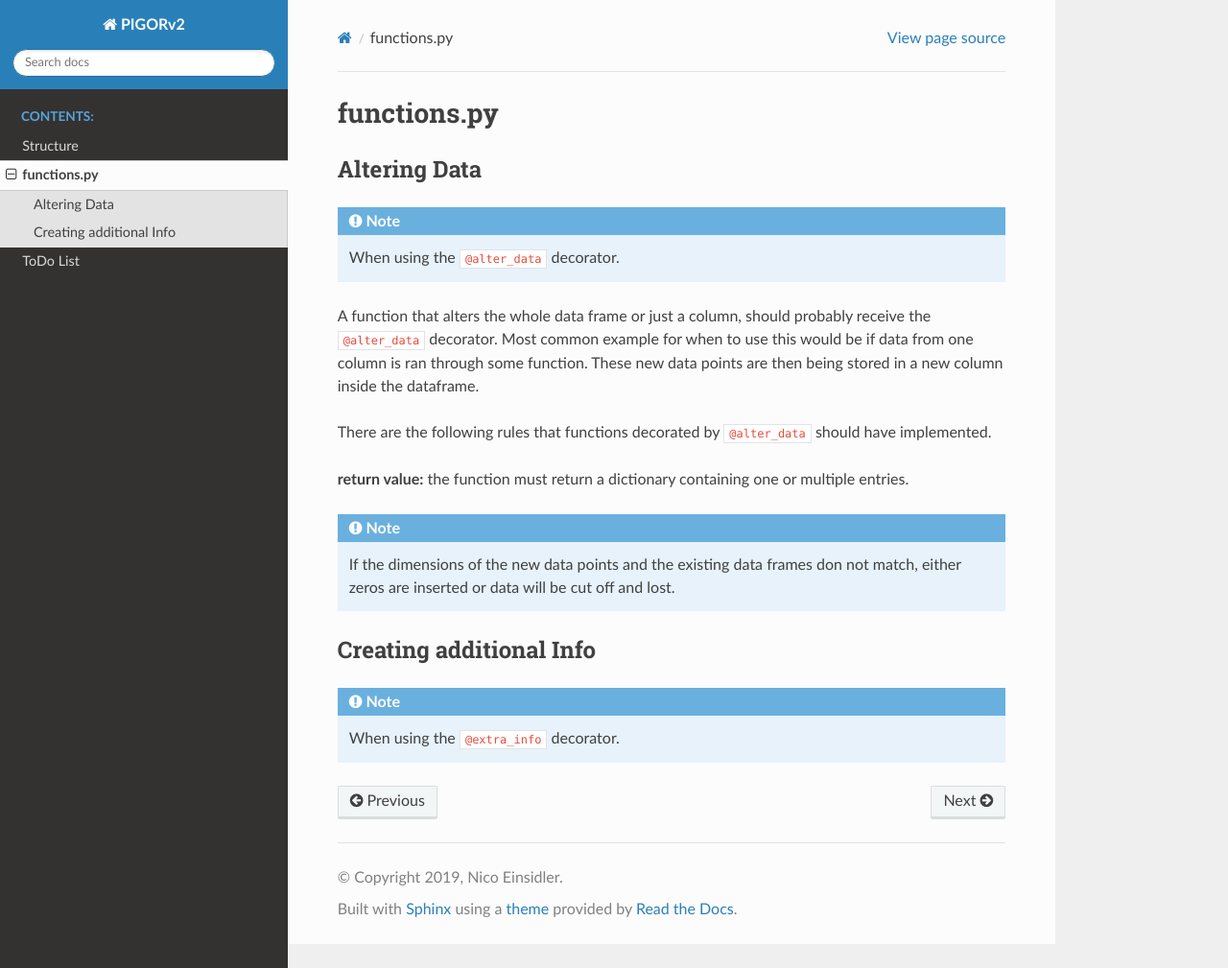
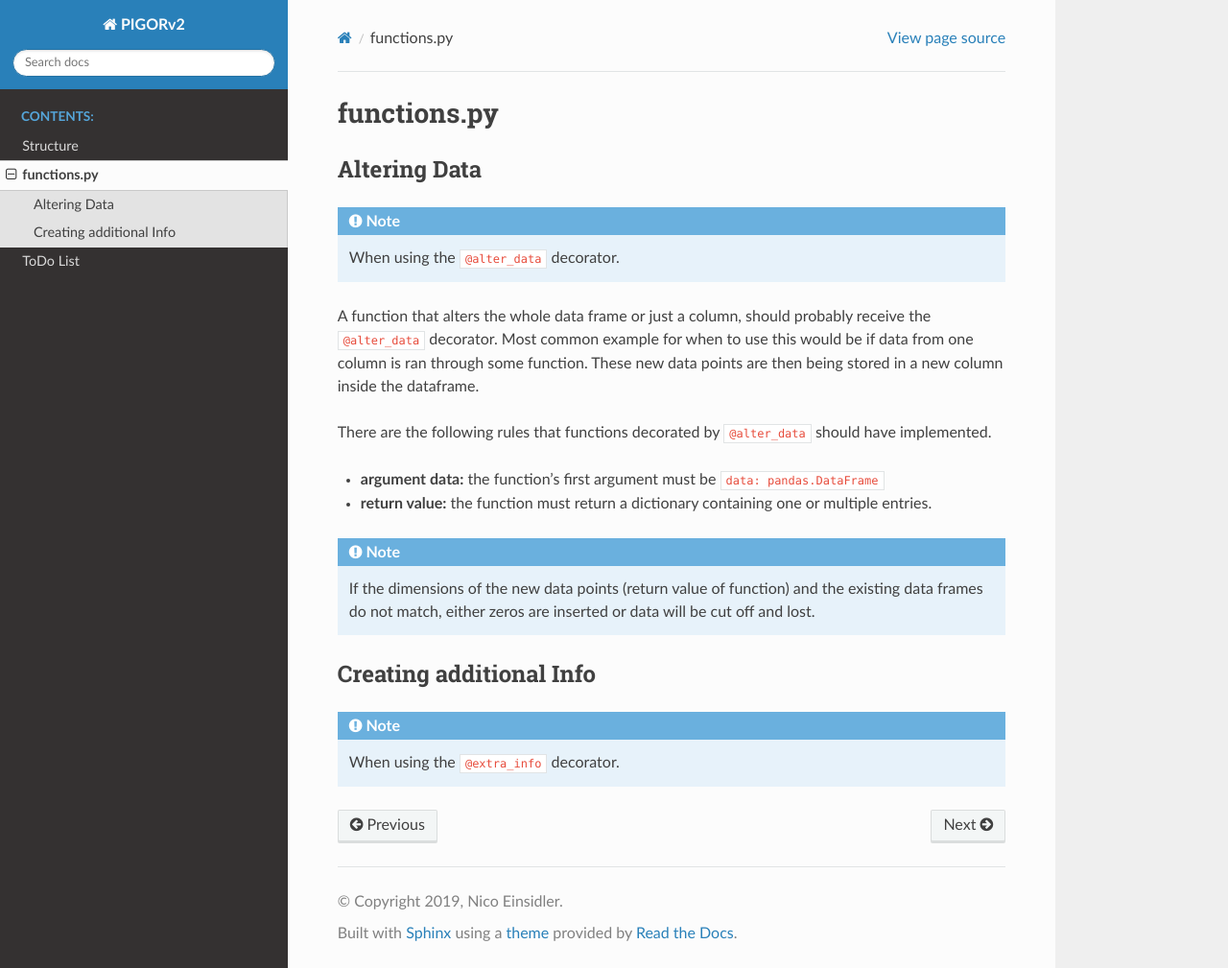
Before and after one commit to nicoeinsidler/pigor2, a Sphinx documentation site: the page built from docs/functions-py.rst, in a window 1280 px wide and 1009 px high. Shown: the whole window at 96% size. Built offline with Sphinx 7.4.7 and the Read the Docs theme 2.0.0, drawn with Linux system fonts in a browser that asks for light colours.

Commit message:
added rule for functions.py

```diff
--- a/docs/functions-py.rst
+++ b/docs/functions-py.rst
@@ -10,9 +10,10 @@ A function that alters the whole data frame or just a column, should probably re
 
 There are the following rules that functions decorated by :code:`@alter_data` should have implemented.
 
-**return value:** the function must return a dictionary containing one or multiple entries.
+- **argument data:** the function's first argument must be :code:`data: pandas.DataFrame`
+- **return value:** the function must return a dictionary containing one or multiple entries.
 
-.. note:: If the dimensions of the new data points and the existing data frames don not match, either zeros are inserted or data will be cut off and lost.
+.. note:: If the dimensions of the new data points (return value of function) and the existing data frames do not match, either zeros are inserted or data will be cut off and lost.
 
 
 Creating additional Info
```
